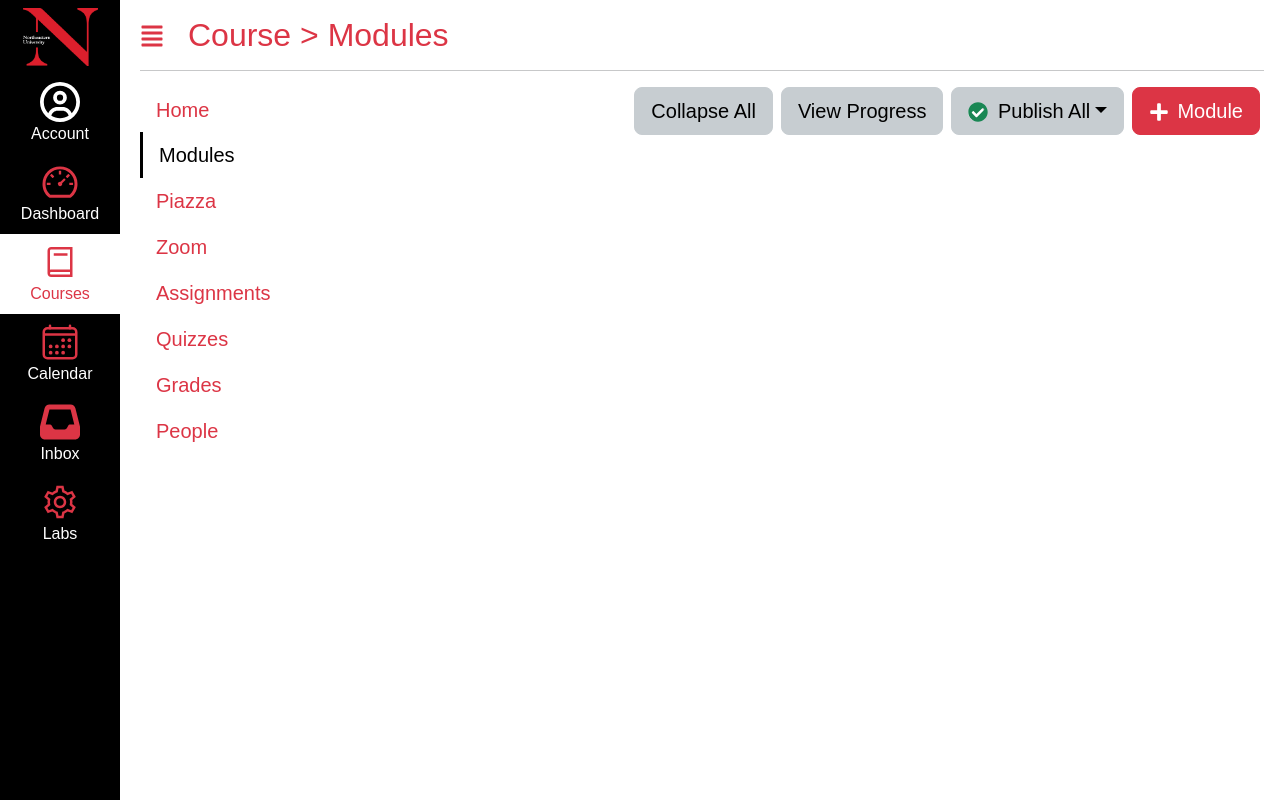
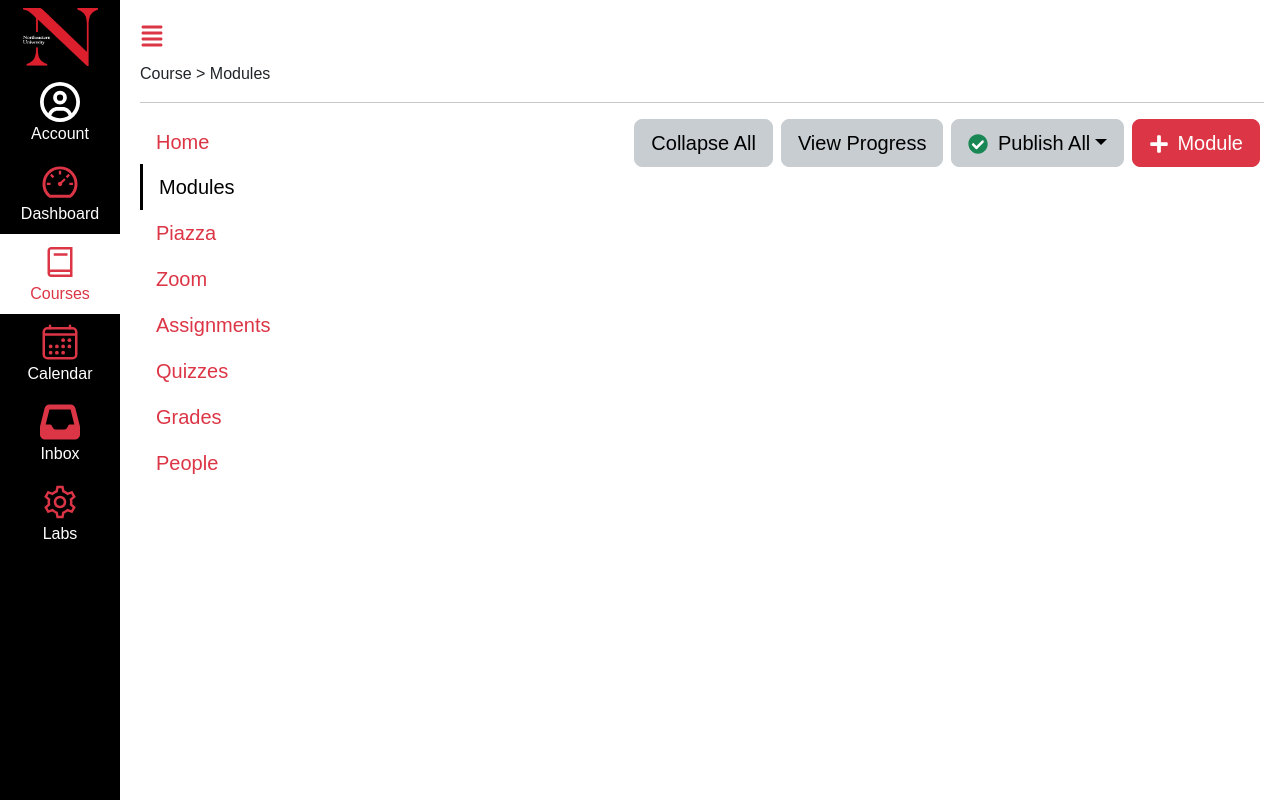
Before and after one commit to Ruoxi-0812/kambaz-next-js-cs4550-fa25, a Next.js app: page /Courses/1/Modules in a window 1280 px wide. Built offline with nearby package versions, Linux system fonts and the light colour scheme.

Commit message:
a3 JavaScript

```diff
--- a/app/(Kambaz)/Courses/[cid]/layout.tsx
+++ b/app/(Kambaz)/Courses/[cid]/layout.tsx
@@ -1,23 +1,23 @@
 import type { ReactNode } from "react";
 import CourseNavigation from "./Navigation";
-import { FaAlignJustify } from "react-icons/fa";
+import { FaAlignJustify } from "react-icons/fa6";
 import { courses } from "../../Database";
 import Breadcrumb from "./Breadcrumb";
 
-export default function CoursesLayout({
+export default async function CoursesLayout({
   children,
   params,
-}: Readonly<{ children: ReactNode; params: { cid: string } }>) {
-  const { cid } = params;
-  const course = courses.find((course) => course._id === cid);
-
+}: Readonly<{ children: ReactNode; params: Promise<{ cid: string }> }>) {
+  const { cid } = await params;
+  const course = courses.find((c) => c._id === cid);
 
   return (
     <div id="wd-courses">
       <h2 className="text-danger">
         <FaAlignJustify className="me-4 fs-4 mb-1" />
-        <Breadcrumb course={course} />
+        {course?.name}
       </h2>
+      <Breadcrumb course={course} />
       <hr />
       <div className="d-flex">
         <div className="d-none d-md-block">
--- a/app/(Kambaz)/layout.tsx
+++ b/app/(Kambaz)/layout.tsx
@@ -2,16 +2,18 @@ import "./styles.css";
 import { ReactNode } from "react";
 import KambazNavigation from "./Navigation";
 
-export default function KambazLayout({
-  children,
-}: Readonly<{ children: ReactNode }>) {
+interface KambazLayoutProps {
+  children: ReactNode;
+}
+
+export default function KambazLayout({ children }: KambazLayoutProps) {
   return (
     <div id="wd-kambaz">
       <div className="d-flex">
         <div>
           <KambazNavigation />
         </div>
-        <div className="wd-main-content-offset p-3 flex-fill"> {children} </div>
+        <div className="wd-main-content-offset p-3 flex-fill">{children}</div>
       </div>
     </div>
   );
```
